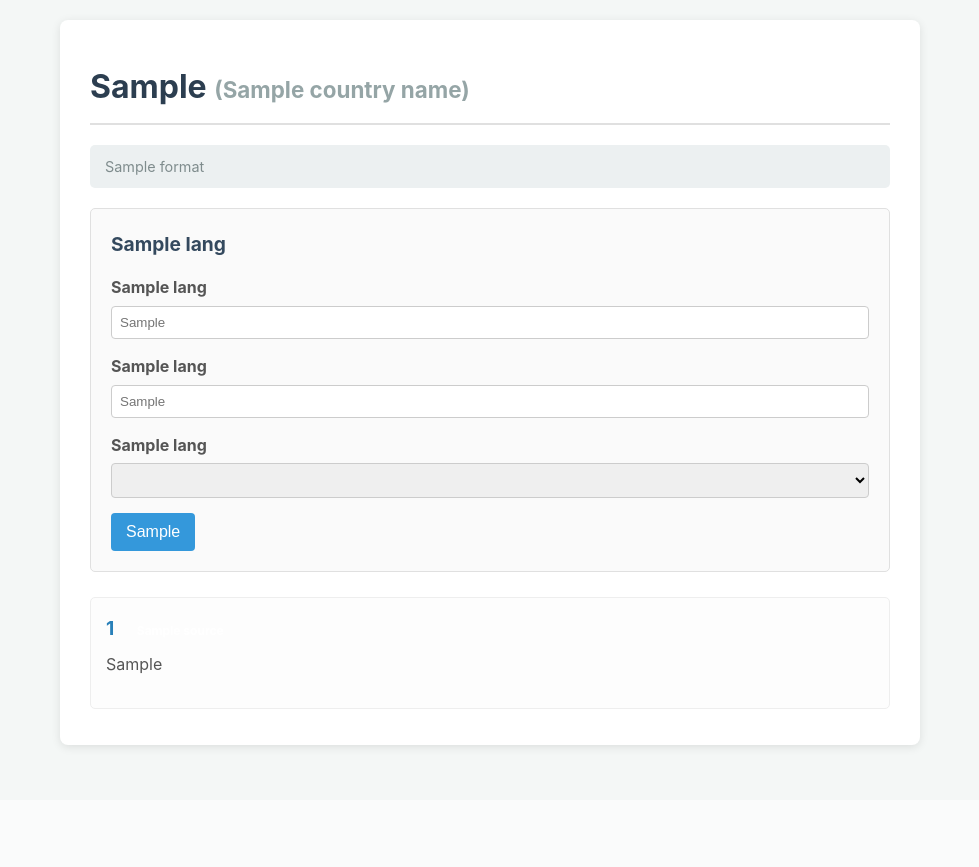
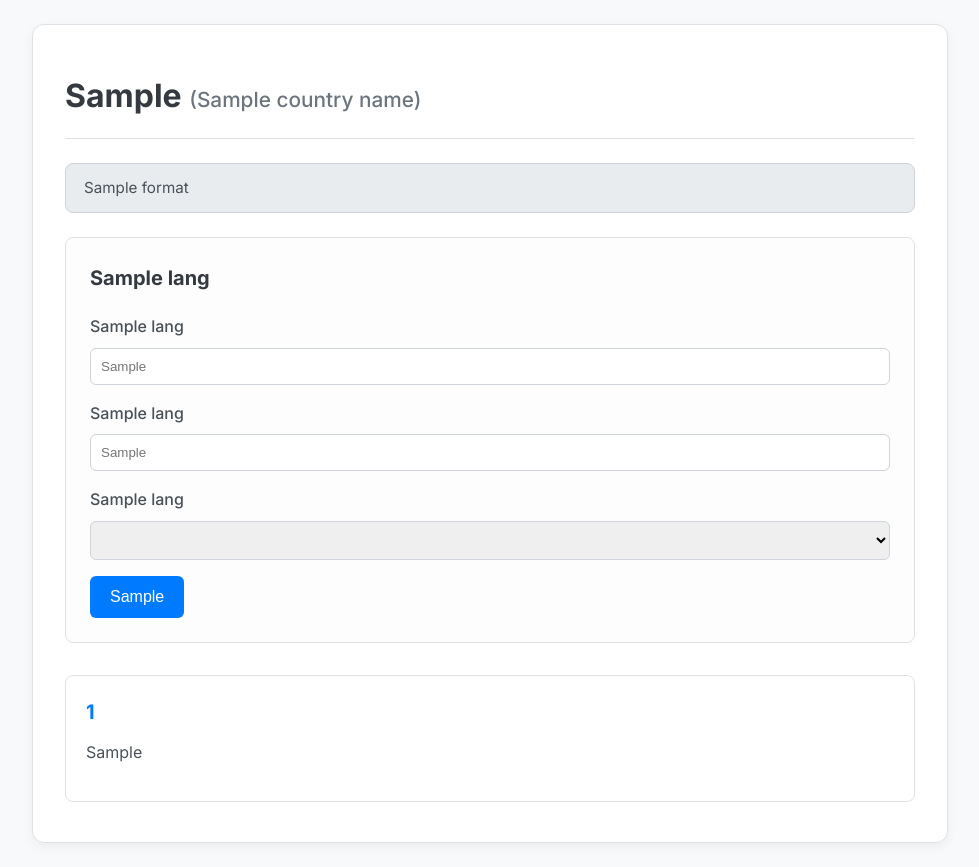
Before and after one commit to lalawu9453/SmsCatcher, a Flask app: template templates/index.html in a window 1280 px wide. Shown: the whole page, without its empty margins (150-1129 px from the left). Before the commit the page ends 750 px from the top, so only its background shows below. Run offline with Flask 3, Linux system fonts and the light colour scheme; the template is opened without the code that fills it: most values are stand-ins (such as "Sample title", 1, 10 or a date in 2020); parts of the project's set-up code (start-up, migrations or seed data) failed here and were passed over.

Commit message:
feat(ui): Enhance UI/UX with a modern design

```diff
--- a/static/style.css
+++ b/static/style.css
@@ -1,86 +1,116 @@
+@import url('https://fonts.googleapis.com/css2?family=Inter:wght@400;500;700&display=swap');
+
+:root {
+    --background-color: #f8f9fa;
+    --container-bg: #ffffff;
+    --text-color: #212529;
+    --heading-color: #343a40;
+    --border-color: #dee2e6;
+    --shadow-color: rgba(0, 0, 0, 0.05);
+    --primary-color: #007bff;
+    --primary-hover: #0056b3;
+    --info-bg: #e9ecef;
+    --info-text: #495057;
+}
+
 body {
-    font-family: -apple-system, BlinkMacSystemFont, "Segoe UI", Roboto, "Helvetica Neue", Arial, sans-serif;
-    background-color: #f4f7f6;
-    color: #333;
+    font-family: 'Inter', -apple-system, BlinkMacSystemFont, "Segoe UI", Roboto, "Helvetica Neue", Arial, sans-serif;
+    background-color: var(--background-color);
+    color: var(--text-color);
     line-height: 1.6;
     margin: 0;
-    padding: 20px;
+    padding: 24px;
 }
 
 .container {
-    max-width: 800px;
+    max-width: 850px;
     margin: auto;
-    background: #fff;
-    padding: 20px 30px;
-    border-radius: 8px;
-    box-shadow: 0 2px 10px rgba(0,0,0,0.1);
+    background: var(--container-bg);
+    padding: 24px 32px;
+    border-radius: 12px;
+    box-shadow: 0 4px 12px var(--shadow-color);
+    border: 1px solid var(--border-color);
 }
 
 h1 {
-    color: #2c3e50;
-    border-bottom: 2px solid #e0e0e0;
-    padding-bottom: 10px;
-    margin-bottom: 20px;
+    color: var(--heading-color);
+    border-bottom: 1px solid var(--border-color);
+    padding-bottom: 16px;
+    margin-bottom: 24px;
+    font-weight: 700;
 }
 
 h1 span {
-    color: #95a5a6;
-    font-size: 0.7em;
+    color: #6c757d;
+    font-size: 0.65em;
+    font-weight: 500;
 }
 
 .info {
-    background-color: #ecf0f1;
-    color: #7f8c8d;
-    padding: 10px 15px;
-    border-radius: 5px;
-    font-size: 0.9em;
-    margin-bottom: 20px;
+    background-color: var(--info-bg);
+    color: var(--info-text);
+    padding: 12px 18px;
+    border-radius: 8px;
+    font-size: 0.95em;
+    margin-bottom: 24px;
+    border: 1px solid #ced4da;
 }
 
 .filter-box {
-    background-color: #fafafa;
-    border: 1px solid #e0e0e0;
-    padding: 20px;
-    border-radius: 5px;
-    margin-bottom: 25px;
+    background-color: #fdfdfd;
+    border: 1px solid var(--border-color);
+    padding: 24px;
+    border-radius: 8px;
+    margin-bottom: 32px;
 }
 
 .filter-box h2 {
     margin-top: 0;
-    color: #34495e;
-    font-size: 1.2em;
+    color: var(--heading-color);
+    font-size: 1.25em;
+    margin-bottom: 20px;
 }
 
 .filter-box label {
     display: block;
-    margin-bottom: 5px;
-    font-weight: bold;
-    color: #555;
+    margin-bottom: 8px;
+    font-weight: 500;
+    color: #495057;
 }
 
 .filter-box input[type="text"],
 .filter-box select {
     width: 100%;
-    padding: 8px;
-    margin-bottom: 15px;
-    border: 1px solid #ccc;
-    border-radius: 4px;
+    padding: 10px;
+    margin-bottom: 16px;
+    border: 1px solid #ced4da;
+    border-radius: 6px;
     box-sizing: border-box;
+    transition: border-color 0.2s, box-shadow 0.2s;
+}
+
+.filter-box input[type="text"]:focus,
+.filter-box select:focus {
+    outline: none;
+    border-color: var(--primary-color);
+    box-shadow: 0 0 0 3px rgba(0, 123, 255, 0.2);
 }
 
 .filter-box button {
-    background-color: #3498db;
+    background-color: var(--primary-color);
     color: white;
-    padding: 10px 15px;
+    padding: 12px 20px;
     border: none;
-    border-radius: 4px;
+    border-radius: 6px;
     cursor: pointer;
     font-size: 1em;
-    transition: background-color 0.3s;
+    font-weight: 500;
+    transition: background-color 0.2s, transform 0.2s;
 }
 
 .filter-box button:hover {
-    background-color: #2980b9;
+    background-color: var(--primary-hover);
+    transform: translateY(-2px);
 }
 
 #results ul {
@@ -89,23 +119,24 @@ h1 span {
 }
 
 #results li {
-    background: #fdfdfd;
-    border: 1px solid #eee;
-    margin-bottom: 15px;
-    padding: 15px;
-    border-radius: 5px;
-    transition: box-shadow 0.3s;
+    background: var(--container-bg);
+    border: 1px solid var(--border-color);
+    margin-bottom: 16px;
+    padding: 20px;
+    border-radius: 8px;
+    transition: box-shadow 0.2s, transform 0.2s;
 }
 
 #results li:hover {
-    box-shadow: 0 1px 5px rgba(0,0,0,0.08);
+    box-shadow: 0 4px 15px rgba(0,0,0,0.08);
+    transform: translateY(-3px);
 }
 
 #results a {
-    font-weight: bold;
-    color: #2980b9;
+    font-weight: 700;
+    color: var(--primary-color);
     text-decoration: none;
-    font-size: 1.2em;
+    font-size: 1.25em;
 }
 
 #results a:hover {
@@ -113,46 +144,37 @@ h1 span {
 }
 
 .sms-content {
-    margin-top: 8px;
-    color: #555;
+    margin-top: 12px;
+    color: #495057;
     white-space: pre-wrap;
     word-wrap: break-word;
+    font-size: 1em;
 }
 
 .loading, .error, .no-results {
     text-align: center;
-    padding: 40px;
+    padding: 50px;
     font-size: 1.1em;
-    color: #777;
+    color: #6c757d;
 }
 
 .error {
-    color: #c0392b;
+    color: #dc3545;
 }
 
-/* --- 來源標籤樣式 --- */
 .source-tag {
     display: inline-block;
     color: #ffffff;
-    padding: 2px 8px;
-    font-size: 0.75em;
-    font-weight: bold;
-    border-radius: 10px;
-    margin-left: 10px;
+    padding: 3px 10px;
+    font-size: 0.7em;
+    font-weight: 700;
+    border-radius: 12px;
+    margin-left: 12px;
     vertical-align: middle;
+    text-transform: uppercase;
+    letter-spacing: 0.5px;
 }
 
-/* Temp-Number (藍色) */
-.source-tempnumber {
-    background-color: #007bff;
-}
-
-/* Receive-Sms (綠色) */
-.source-receivesms {
-    background-color: #28a745;
-}
-
-/* Free-Receive-Sms (橘色) */
-.source-freereceivesms {
-    background-color: #fd7e14;
-}
+.source-tempnumber { background-color: #17a2b8; }
+.source-receivesms { background-color: #28a745; }
+.source-freereceivesms { background-color: #ffc107; color: #212529; }
```
